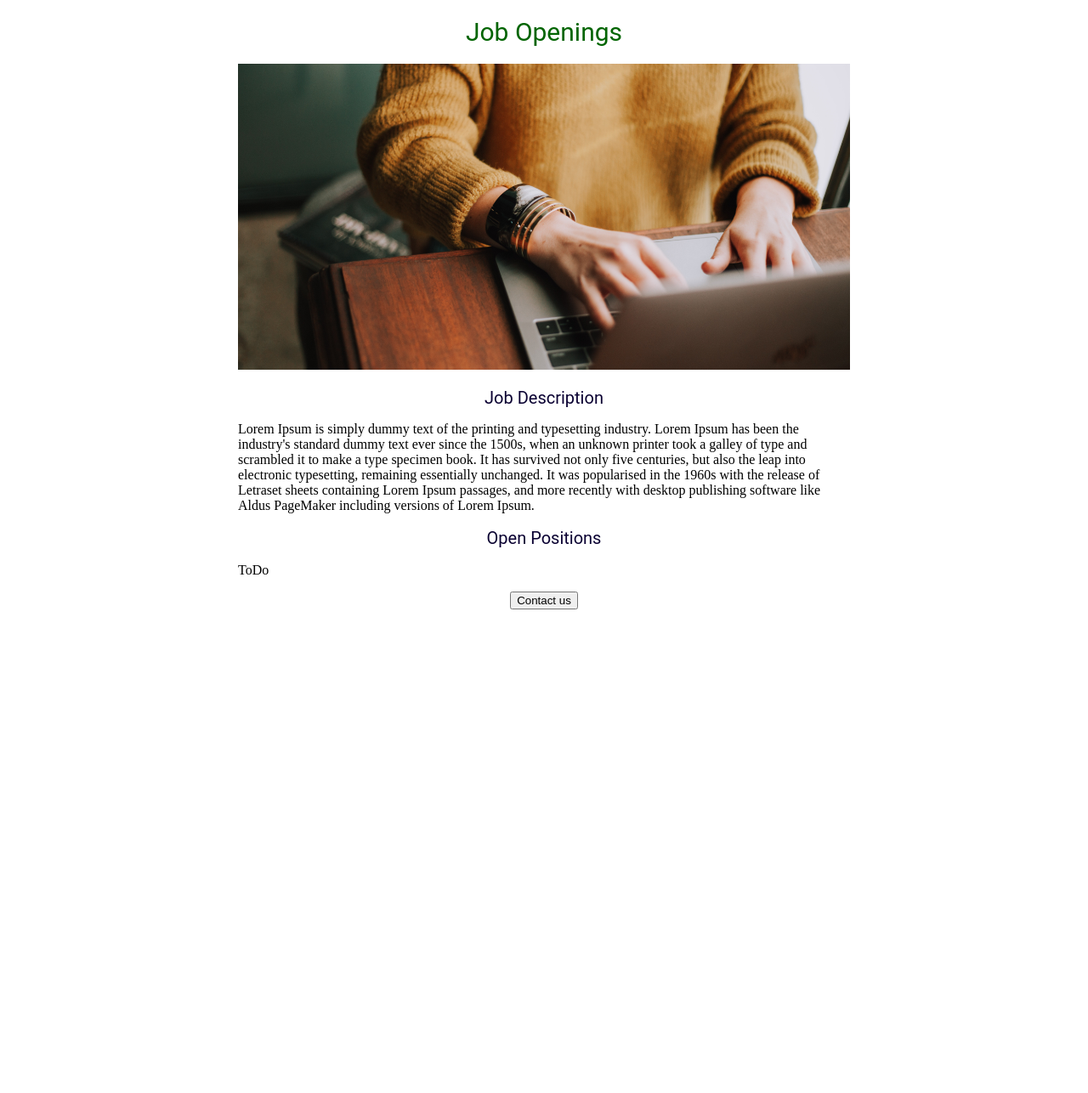
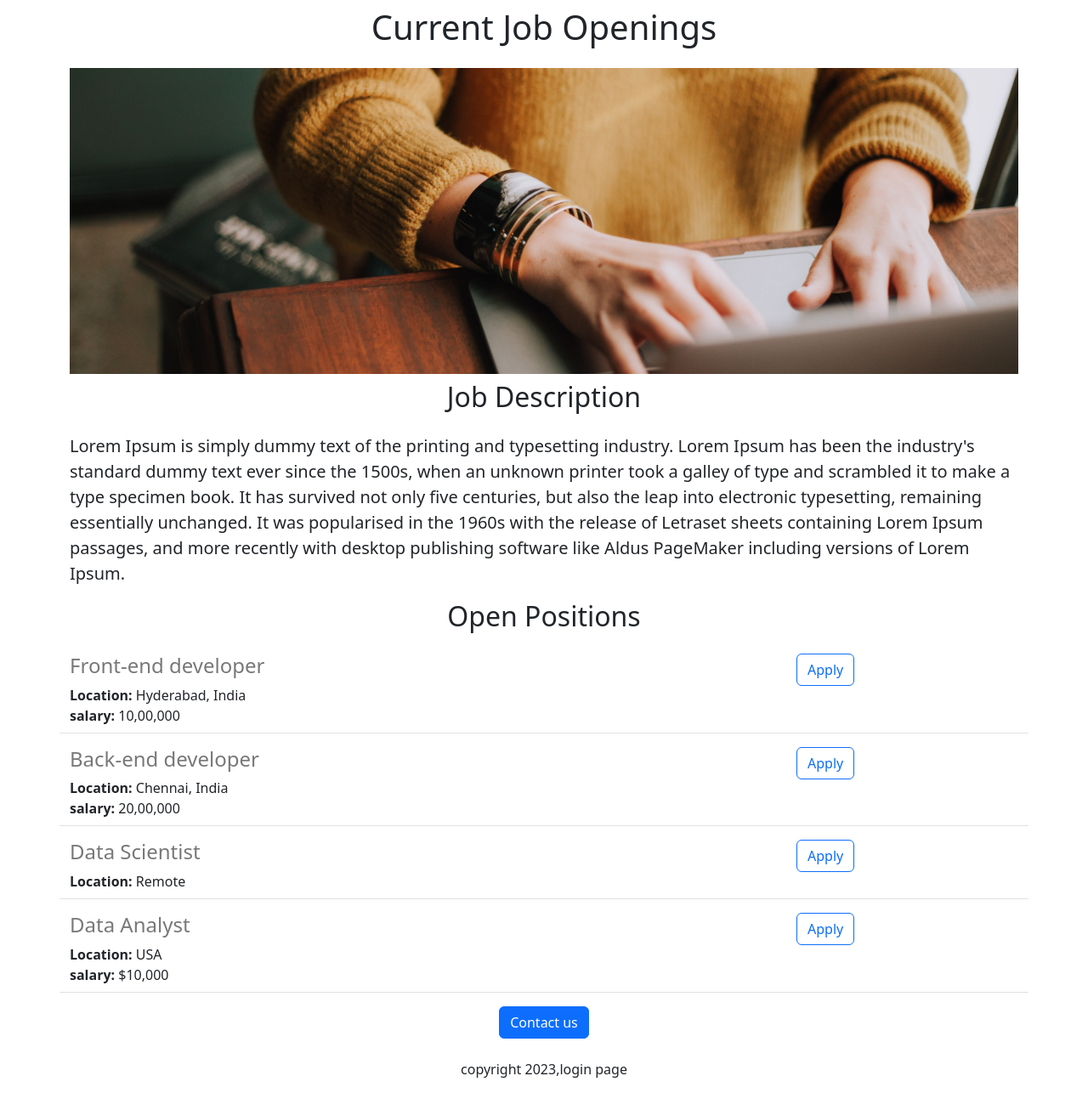
Before and after one commit to SudhaVallambatla/login-website-v4, a Flask app: page / in a window 1280 px wide. Shown: the whole page at 85% size. Before the commit the page ends 717 px from the top, so only its background shows below. Run offline with Flask 2, Linux system fonts and the light colour scheme.

Commit message:
added dynamic data and API details

```diff
--- a/app.py
+++ b/app.py
@@ -1,11 +1,37 @@
-from flask import Flask, render_template
+from flask import Flask, render_template, jsonify
 
 app = Flask(__name__)
+
+jobs = [{
+  'id': 1,
+  'title': 'Front-end developer',
+  'location': 'Hyderabad, India',
+  'Salary': '10,00,000'
+}, {
+  'id': 2,
+  'title': 'Back-end developer',
+  'location': 'Chennai, India',
+  'Salary': '20,00,000'
+}, {
+  'id': 3,
+  'title': 'Data Scientist',
+  'location': 'Remote',
+}, {
+  'id': 4,
+  'title': 'Data Analyst',
+  'location': 'USA',
+  'Salary': '$10,000'
+}]
 
 
 @app.route("/")
 def hello():
-  return render_template('home.html')
+  return render_template('home.html', jobs=jobs, companyname="Current Job")
+
+
+@app.route("/api/jobs")
+def jobs_list():
+  return jsonify(jobs)
 
 
 if __name__ == "__main__":
--- a/templates/home.html
+++ b/templates/home.html
@@ -2,42 +2,32 @@
 <html>
   <head>
     <title>login_page</title>
+    <meta charset="utf-8">
+    <meta name="viewport" content="width=device-width, initial-scale=1">
+    <link href="https://cdn.jsdelivr.net/npm/bootstrap@5.3.0-alpha1/dist/css/bootstrap.min.css" rel="stylesheet" integrity="sha384-GLhlTQ8iRABdZLl6O3oVMWSktQOp6b7In1Zl3/Jr59b6EGGoI1aFkw7cmDA6j6gD" crossorigin="anonymous">
     <style>
-      h1{
-        font-size: 30px;
-        font-family: roboto;
-        font-weight: normal;
-        text-align: center;
-        color: rgb(0, 100, 0)
-      }
-      #banner{
-        width: 100%;
-        height: 360px;
-        object-fit: cover;
-      }
-      h2{
-        font-size: 20px;
-        font-family: roboto;
-        font-weight: normal;
-        text-align: center;
-        color: rgb(10, 0, 50)
-      }
-      #container{
-        max-width: 720px;
-        margin: 0 auto 0 auto;
-      }
-    </style>
+    #banner{
+      height: 360px;
+      width: 100%;
+      object-fit: cover;
+    }
+      </style>
   </head>
   <body>
-    <div id="container">
-      <h1>Job Openings</h1>
-      <img id="banner" src="https://login-website.sudhavallamb.repl.co/static/picture.jpg" height="320" width="950">
-      <h2>Job Description</h2>
-      <p>Lorem Ipsum is simply dummy text of the printing and typesetting industry. Lorem Ipsum has been the industry's standard dummy text ever since the 1500s, when an unknown printer took a galley of type and scrambled it to make a type specimen book. It has survived not only five centuries, but also the leap into electronic typesetting, remaining essentially unchanged. It was popularised in the 1960s with the release of Letraset sheets containing Lorem Ipsum passages, and more recently with desktop publishing software like Aldus PageMaker including versions of Lorem Ipsum.</p>
-      <h2>Open Positions</h2>
-      <p>ToDo</p>
-      <div style= "text-align:center">
-      <button>Contact us</button>
+    <div class="container">
+      <h1 class="text-center mt-2 mb-4">{{companyname}} Openings</h1>
+      <img class="img-fluid" id="banner" src="https://login-website.sudhavallamb.repl.co/static/picture.jpg">
+      <h2 class="text-center mt-2 mb-4">Job Description</h2>
+      <p class="lead">Lorem Ipsum is simply dummy text of the printing and typesetting industry. Lorem Ipsum has been the industry's standard dummy text ever since the 1500s, when an unknown printer took a galley of type and scrambled it to make a type specimen book. It has survived not only five centuries, but also the leap into electronic typesetting, remaining essentially unchanged. It was popularised in the 1960s with the release of Letraset sheets containing Lorem Ipsum passages, and more recently with desktop publishing software like Aldus PageMaker including versions of Lorem Ipsum.</p>
+      <h2 class="text-center mt-2 mb-4">Open Positions</h2>
+      <div>
+        {% for job in jobs %}
+          {% include 'jobfile.html' %}
+        {% endfor %}
+      </div>
+      <div class="text-center">
+      <button class="btn btn-primary">Contact us</button>
+        <p class="mt-4">copyright 2023,login page</p>
       </div>
       </div>
   </body>
--- /dev/null
+++ b/templates/jobfile.html
@@ -0,0 +1,12 @@
+<div class="border-bottom row" style="margin-bottom:16px; padding-bottom:8px">
+  <div class="col-9">
+  <h4 style="color:rgb(120,120,120)">{{job['title']}}</h4>
+    <div><b>Location: </b>{{job['location']}}</div>
+      {% if 'Salary' in job%}
+      <div><b>salary: </b>{{job['Salary']}}</div>
+      {% endif %}
+  </div>
+  <div class="col-3">
+    <button type="button" class="btn btn-outline-primary">Apply</button>
+  </div>
+  </div>
```
